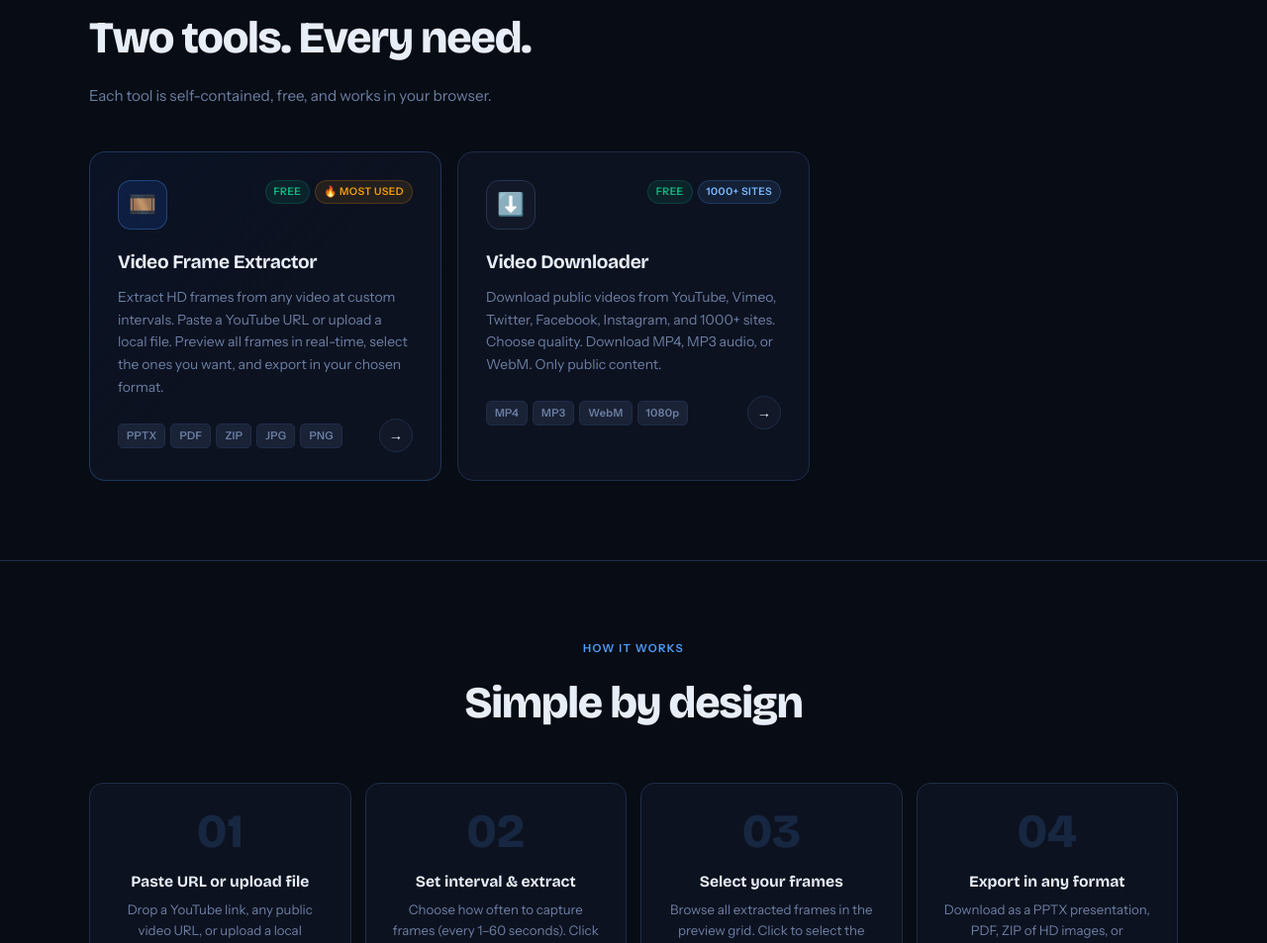
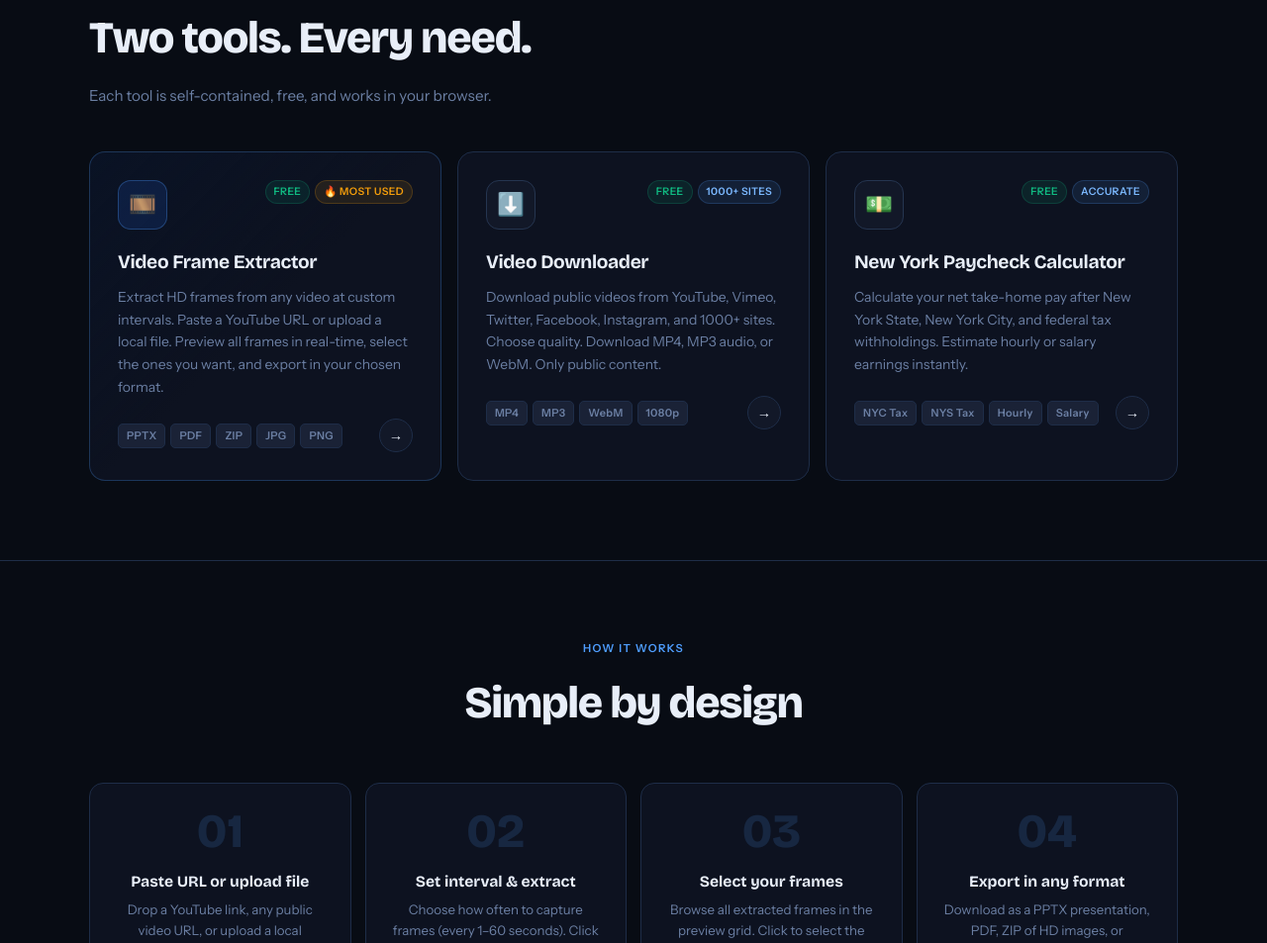
Before and after one commit to fondpeace/video2anything, a plain HTML site: page index.html in a window 1280 px wide. Shown: the part 928-1881 px from the top of the page at 99% size. Drawn offline with nearby package versions, Linux system fonts and the light colour scheme.

Commit message:
Update index.html

```diff
--- a/index.html
+++ b/index.html
@@ -252,7 +252,7 @@ footer{position:relative;z-index:1;border-top:1px solid var(--border);padding:48
     <p class="sec-sub">Each tool is self-contained, free, and works in your browser.</p>
     <div class="tools-grid">
 
-      <a href="/tools/video-to-frames/" class="tool-card featured">
+      <a href="/video2anything/tools/video-to-frames/" class="tool-card featured">
         <div class="card-top">
           <div class="card-icon">🎞️</div>
           <div class="card-badges">
@@ -270,7 +270,7 @@ footer{position:relative;z-index:1;border-top:1px solid var(--border);padding:48
         </div>
       </a>
 
-      <a href="/tools/video-downloader/" class="tool-card">
+      <a href="/video2anything/tools/video-downloader/" class="tool-card">
         <div class="card-top">
           <div class="card-icon">⬇️</div>
           <div class="card-badges">
@@ -287,6 +287,25 @@ footer{position:relative;z-index:1;border-top:1px solid var(--border);padding:48
           <div class="card-arrow">→</div>
         </div>
       </a>
+
+      <a href="/video2anything/tools/new-york-paycheck-calculator/" class="tool-card">
+        <div class="card-top">
+          <div class="card-icon">💵</div>
+          <div class="card-badges">
+            <span class="cbadge cbadge-free">Free</span>
+            <span class="cbadge cbadge-new">Accurate</span>
+          </div>
+        </div>
+        <div class="card-title">New York Paycheck Calculator</div>
+        <p class="card-desc">Calculate your net take-home pay after New York State, New York City, and federal tax withholdings. Estimate hourly or salary earnings instantly.</p>
+        <div class="card-footer">
+          <div class="card-formats">
+            <span class="fmt">NYC Tax</span><span class="fmt">NYS Tax</span><span class="fmt">Hourly</span><span class="fmt">Salary</span>
+          </div>
+          <div class="card-arrow">→</div>
+        </div>
+      </a>
+
 
     </div>
   </div>
```
